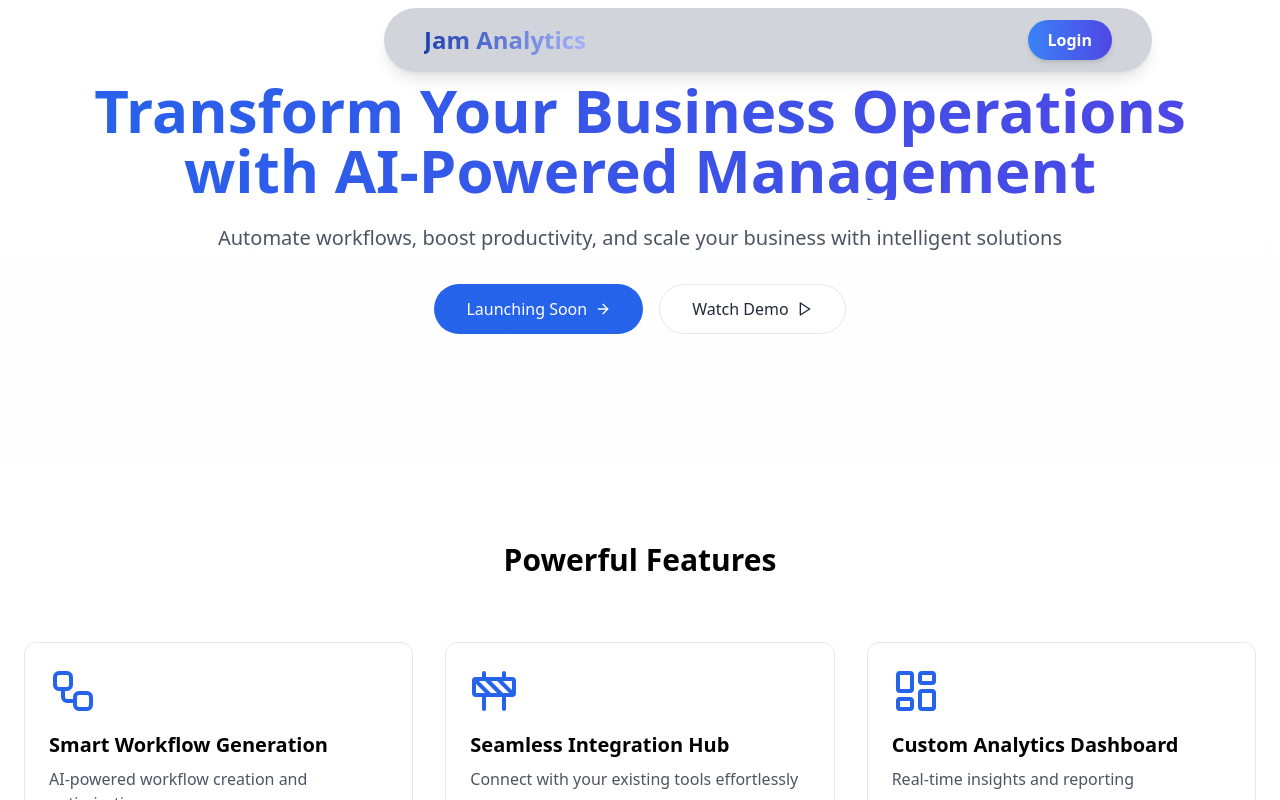
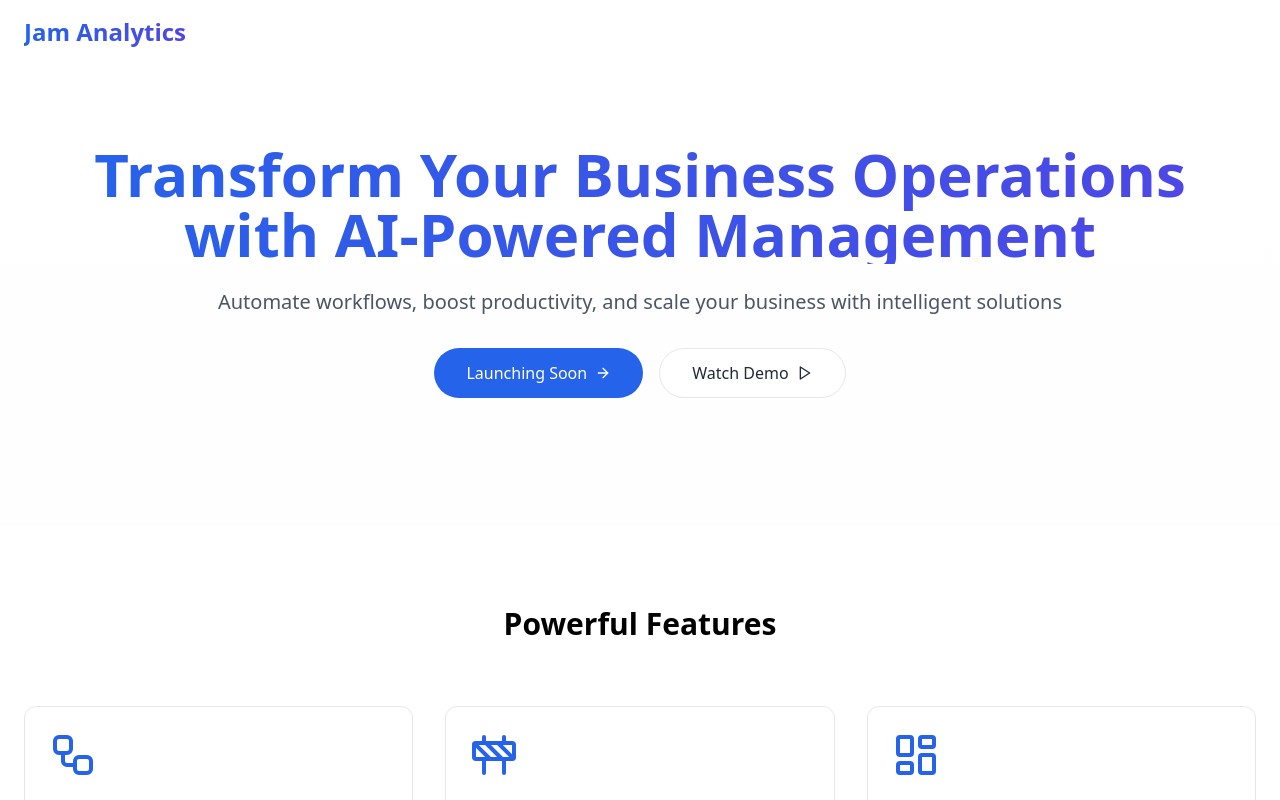
Before and after one commit to joharisahil/jam-analytics-main, a React (Vite) app: page / in a window 1280 px wide. Shown: the top 800 px of the page. Built offline with nearby package versions, Linux system fonts and the light colour scheme.

Commit message:
optimized components

```diff
--- a/src/components/Navbar.jsx
+++ b/src/components/Navbar.jsx
@@ -1,26 +1,12 @@
-import { motion } from "framer-motion";
 function Navbar() {
-    return (
-
-
-
-      <motion.nav
-      initial={{ opacity: 0, y: -18}}
-      animate={{ opacity: 1, y: 0 }}
-      transition={{ duration: 0.5, ease: "easeOut" }}
-      className="container px-10 py-3 fixed top-2 left-96 transform -translate-x-1/2 mx-auto max-w-3xl z-40 flex items-center justify-between rounded-full bg-gray-300 p-4 text-white shadow-lg hover:scale-105 transition-transform duration-300"
-    >
-      {/* Logo */}
-      <div className="text-2xl font-bold bg-gradient-to-r from-blue-800 to-indigo-300 text-transparent bg-clip-text">
-        Jam Analytics
+  return (
+    <nav className="container mx-auto px-6 py-4">
+      <div className="flex justify-between items-center">
+        <div className="text-2xl font-bold bg-gradient-to-r from-blue-600 to-indigo-600 text-transparent bg-clip-text">
+          Jam Analytics
+        </div>
       </div>
-
-      {/* Login Button with Hover Effect */}
-      <button className="text-white px-5 py-2 rounded-full font-semibold bg-gradient-to-r from-blue-500 to-indigo-600 hover:from-indigo-600 hover:to-blue-500 transition-all duration-300 shadow-md">
-        Login
-      </button>
-    </motion.nav>
+    </nav>
   );
 }
-
-  export default Navbar;
+export default Navbar;
```
Also changed, not shown: 1 other file (tests, documents, lock files or other folders).
